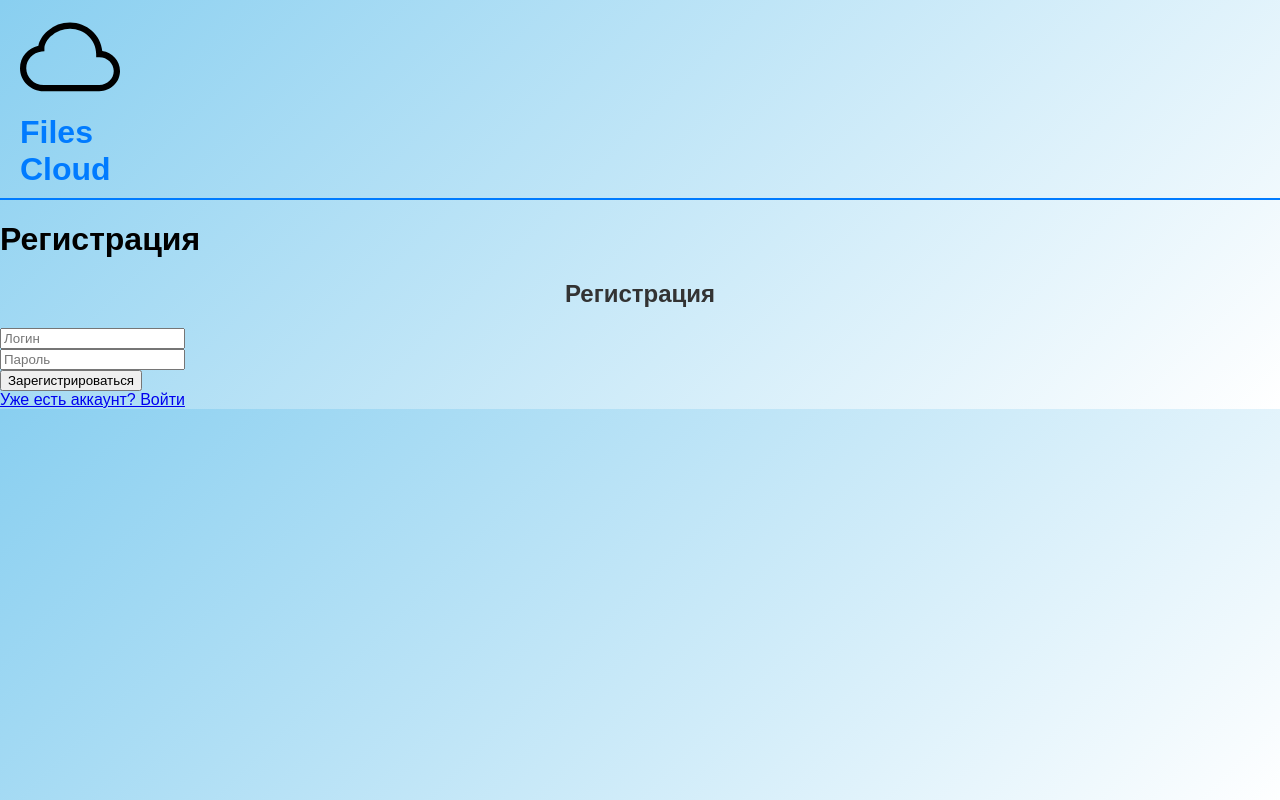
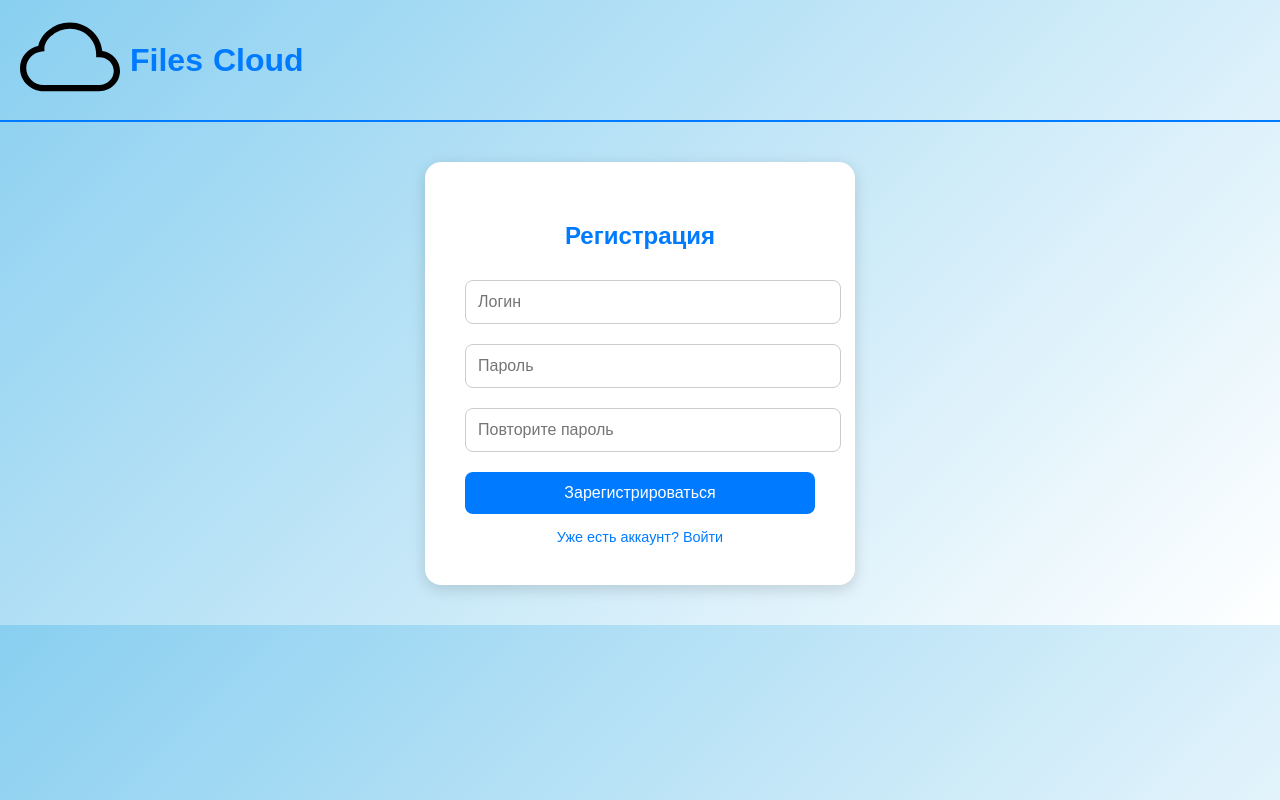
Before and after one commit to bboykorg/filecloude, a Flask app: page /register in a window 1280 px wide. Run offline with Flask 3, Linux system fonts and the light colour scheme; some libraries are stand-ins or nearby versions.

Commit message:
добавлено повторение пароля

```diff
--- a/templates/register.html
+++ b/templates/register.html
@@ -7,22 +7,31 @@
 </head>
 <body>
     <header>
-        <div>
+        <div style="
+        display: flex;
+        flex-direction: row;
+        align-items: center;
+    ">
           <svg xmlns="http://www.w3.org/2000/svg" width="100" height="100" fill="currentColor" class="bi bi-cloud" viewBox="0 0 16 16">
-            <path d="M4.406 3.342A5.53 5.53 0 0 1 8 2c2.69 0 4.923 2 5.166 4.579C14.758 6.804 16 8.137 16 9.773 16 11.569 14.502 13 12.687 13H3.781C1.708 13 0 11.366 0 9.318c0-1.763 1.266-3.223 2.942-3.593.143-.863.698-1.723 1.464-2.383m.653.757c-.757.653-1.153 1.44-1.153 2.056v.448l-.445.049C2.064 6.805 1 7.952 1 9.318 1 10.785 2.23 12 3.781 12h8.906C13.98 12 15 10.988 15 9.773c0-1.216-1.02-2.228-2.313-2.228h-.5v-.5C12.188 4.825 10.328 3 8 3a4.53 4.53 0 0 0-2.941 1.1z"/>
+            <path d="M4.406 3.342A5.53 5.53 0 0 1 8 2c2.69 0 4.923 2 5.166 4.579C14.758 6.804 16 8.137 16 9.773 16 11.569 14.502 13 12.687 13H3.781C1.708 13 0 11.366 0 9.318c0-1.763 1.266-3.223 2.942-3.593.143-.863.698-1.723 1.464-2.383m.653.757c-.757.653-1.153 1.44-1.153 2.056v.448l-.445.049C2.064 6.805 1 7.952 1 9.318 1 10.785 2.23 12 3.781 12h8.906C13.98 12 15 10.988 15 9.773c0-1.216-1.02-2.228-2.313-2.228h-.5v-.5C12.188 4.825 10.328 3 8 3a4.53 4.53 0 0 0-2.941 1.1z"></path>
           </svg>
-          <h1>Files</h1>
+            <h1 style="
+                margin: 10px;
+            ">Files</h1>
           <h1>Cloud</h1>
         </div>
     </header>
-
-<h1>Регистрация</h1>
-    <h2>Регистрация</h2>
-    <form method="post">
-      <input type="text" name="username" placeholder="Логин" required><br>
-      <input type="password" name="password" placeholder="Пароль" required><br>
-      <button type="submit">Зарегистрироваться</button>
-    </form>
-    <a href="/login">Уже есть аккаунт? Войти</a>
+    <div class="auth-container">
+      <div class="auth-box">
+        <h2>Регистрация</h2>
+        <form method="post">
+          <input type="text" name="username" placeholder="Логин" required>
+          <input type="password" name="password" placeholder="Пароль" required>
+          <input type="password" name="confirm_password" placeholder="Повторите пароль" required>
+          <button type="submit">Зарегистрироваться</button>
+        </form>
+        <a href="/login">Уже есть аккаунт? Войти</a>
+      </div>
+    </div>
 </body>
 </html>
```
